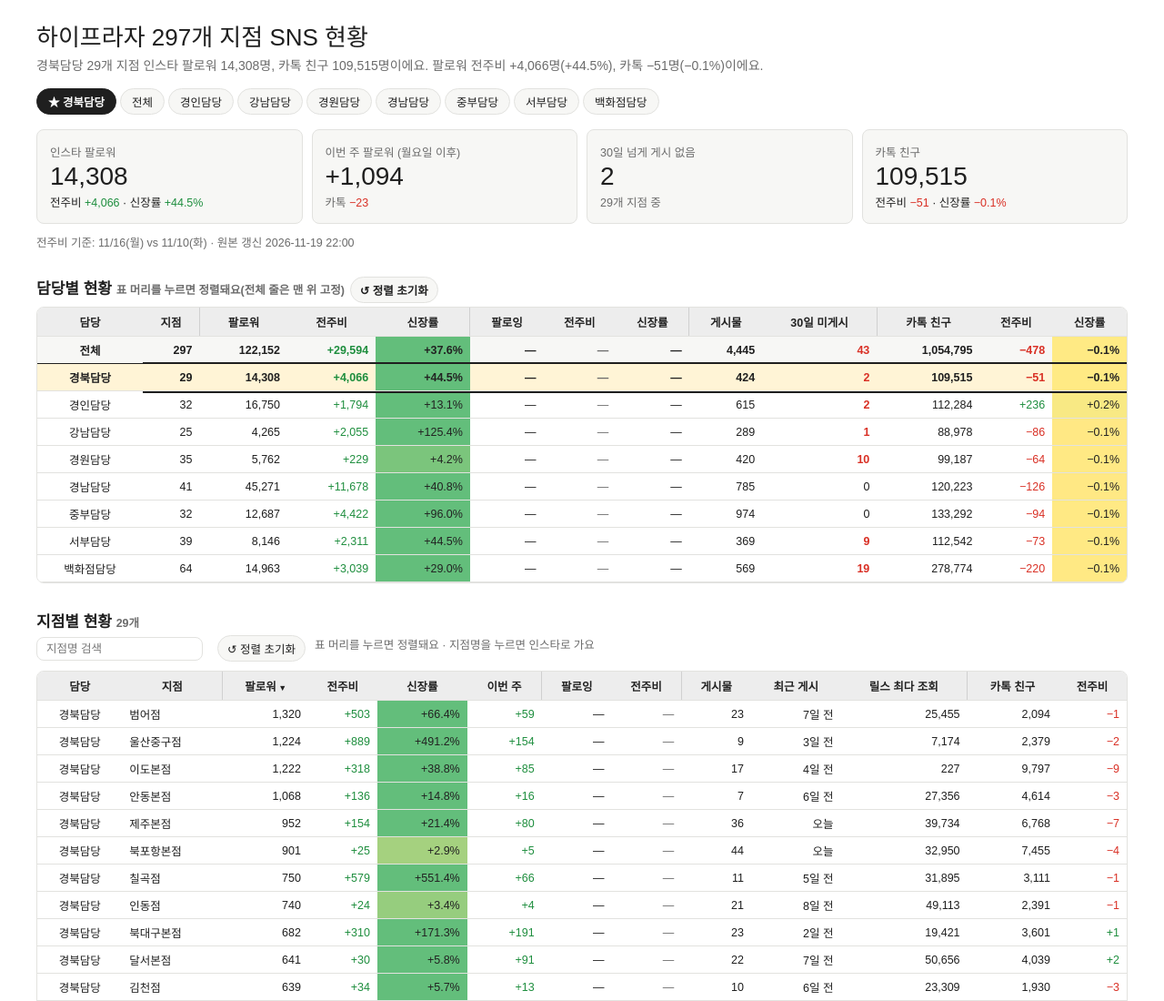
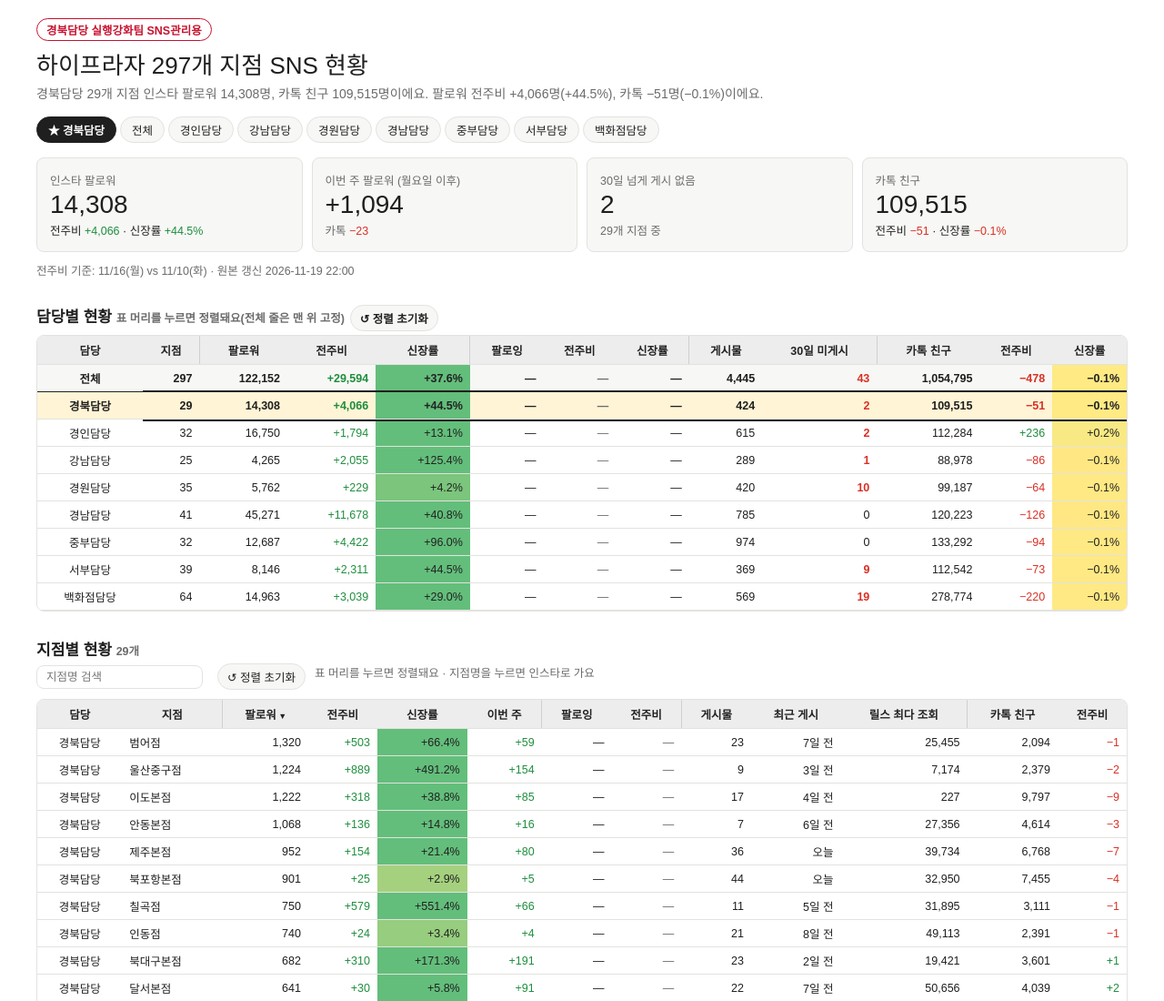
Before and after one commit to gumbacka1/bestshop-sns, a plain HTML site: page index.html in a window 1280 px wide. Shown: the top 1100 px of the page at 91% size. Drawn offline with nearby package versions, Linux system fonts and the light colour scheme.

Commit message:
제목 위에 경북담당 실행강화팀 SNS관리용 문구 추가

```diff
--- a/index.html
+++ b/index.html
@@ -26,6 +26,7 @@ window.addEventListener('load',()=>dash._load());
 </head><body>
 <style>
 .ig { font-family: "LG스마트체2.0 Regular", "LG스마트체", var(--font-anthropic-sans); color: var(--color-fg); }
+.ig-kicker { display: inline-block; font-size: var(--cds-font-size-caption); font-weight: 600; color: #C8102E; border: 1px solid #C8102E; border-radius: 999px; padding: 2px 10px; margin: 0 0 6px; }
 .ig-title { font-family: var(--font-anthropic-serif); font-weight: 400; font-size: var(--cds-font-size-title); margin: 0 0 var(--cds-gap-xs); }
 .ig-sub { color: var(--color-fg-muted); font-size: var(--cds-font-size-body); margin: 0 0 var(--cds-gap-md); }
 .ig-tabs { display: flex; flex-wrap: wrap; gap: var(--cds-gap-xs); margin: 0 0 var(--cds-gap-md); }
@@ -88,6 +89,7 @@ window.addEventListener('load',()=>dash._load());
 </style>
 
 <div class="ig">
+  <div class="ig-kicker" id="kicker">경북담당 실행강화팀 SNS관리용</div>
   <h1 class="ig-title" id="title">하이프라자 297개 지점 SNS 현황</h1>
   <p class="ig-sub" id="takeaway" data-draw="takeaway">—</p>
 
```
